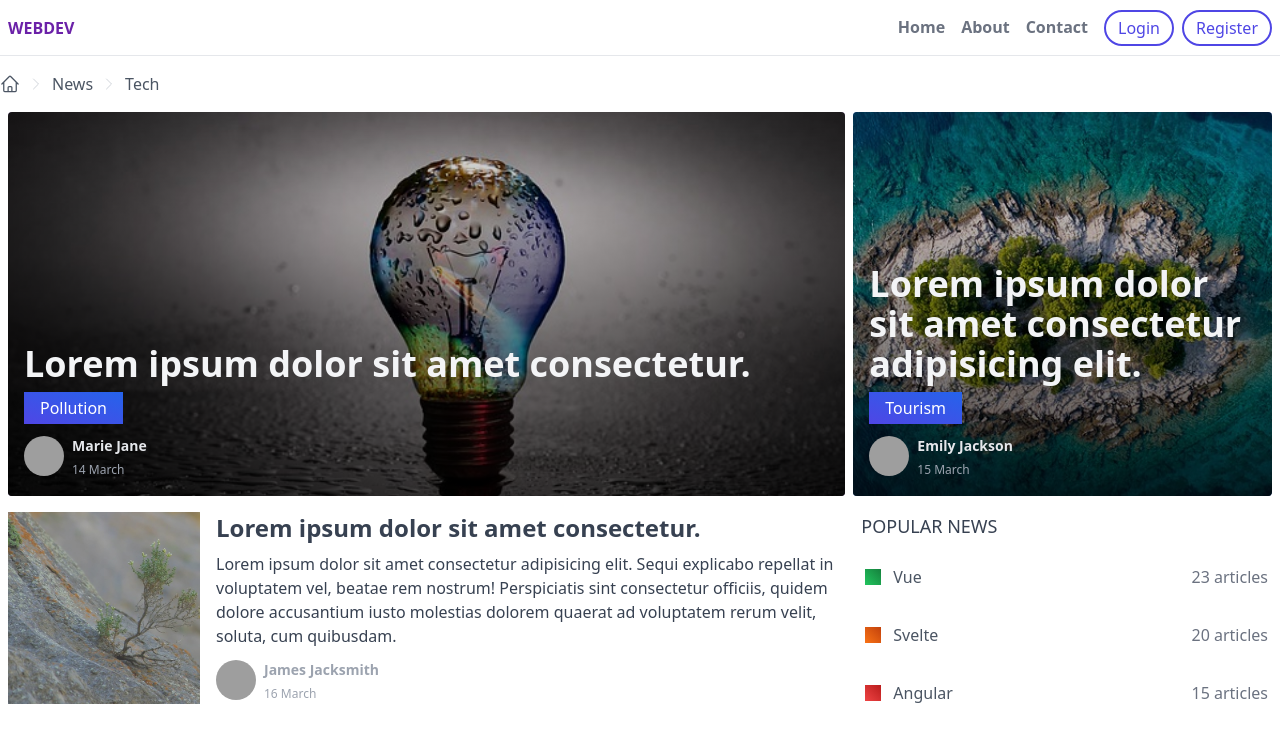
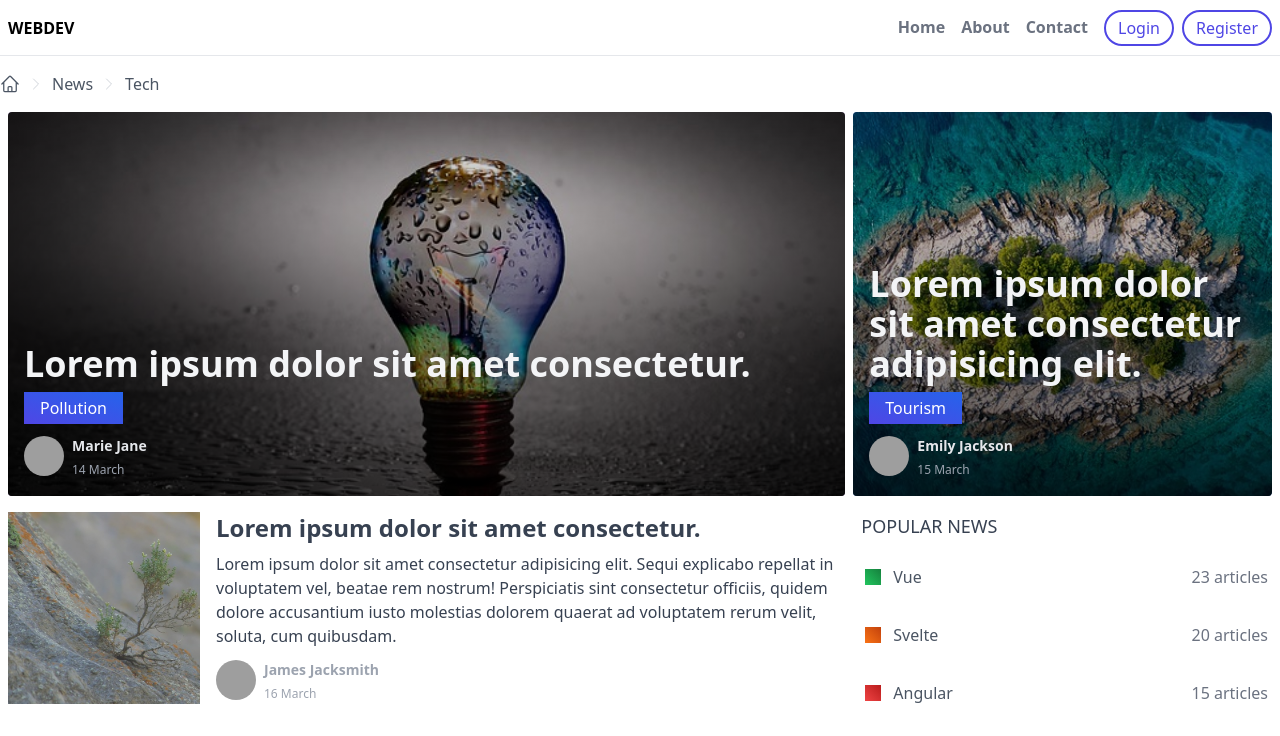
Before and after one commit to speareeD/speareed.github.io, a website: page index.html in a window 1280 px wide. Shown: the top 736 px of the page. Drawn offline with Linux system fonts and the light colour scheme; grey boxes are pictures that could not be loaded.

Commit message:
applied new style tag

```diff
--- a/index.html
+++ b/index.html
@@ -13,7 +13,7 @@
   <div class="max-w-screen-xl mx-auto h-screen grid grid-rows-layout">
     <!-- header -->
     <header class="px-2 border-b flex items-center justify-between h-14">
-      <a class="dark:text-purple-500 uppercase font-bold text-purple-800" href="#">WebDev</a>
+      <a class="dark:text-purple-500 uppercase font-bold logo-main" href="#">WebDev</a>
       <nav class="hidden md:flex items-center">
         <ul class="inline-flex items-center">
           <li>
```
Also changed, not shown: public/styles.css.
